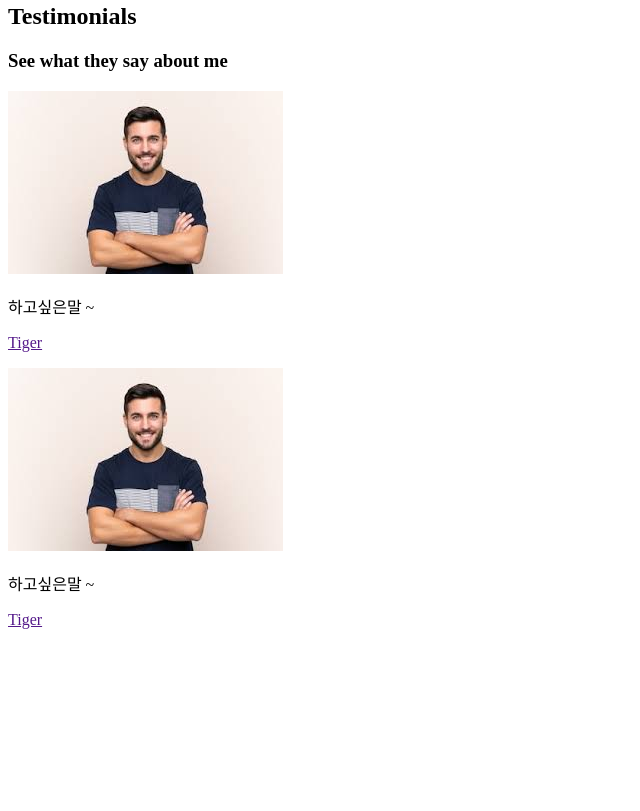
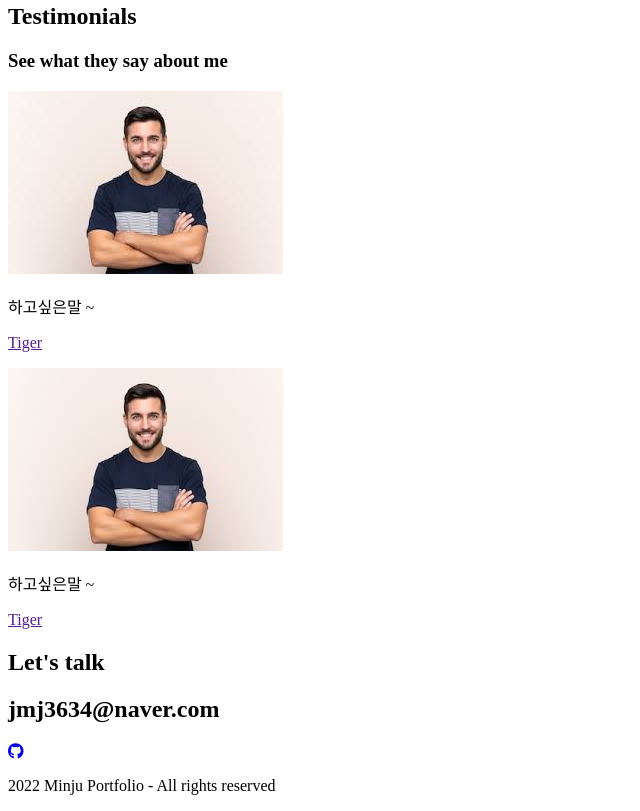
Before and after one commit to xinxuoo/Portfolio, a plain HTML site: page index.html in a window 1280 px wide. Shown: the part 6556-7367 px from the top of the page, without its empty margins (0-640 px from the left). Before the commit the page ends 7201 px from the top, so only its background shows below. Drawn offline with Linux system fonts and the light colour scheme.

Commit message:
HTML : Contact

```diff
--- a/index.html
+++ b/index.html
@@ -287,7 +287,16 @@
   </section>
   <!-- Contact -->
   <section id="contact">
-
+    <h1 class="contact__title">Let's talk</h1>
+    <h2 class="contact__email">jmj3634@naver.com</h2>
+    <div class="contact__links">
+      <a href="https://github.com/xinxuoo/" target="_blank">
+        <i class="fab fa-github"></i>
+      </a>
+    </div>
+    <p class="contact__rights">
+      2022 Minju Portfolio - All rights reserved
+    </p>
   </section>
 </body>
 </html>
```
